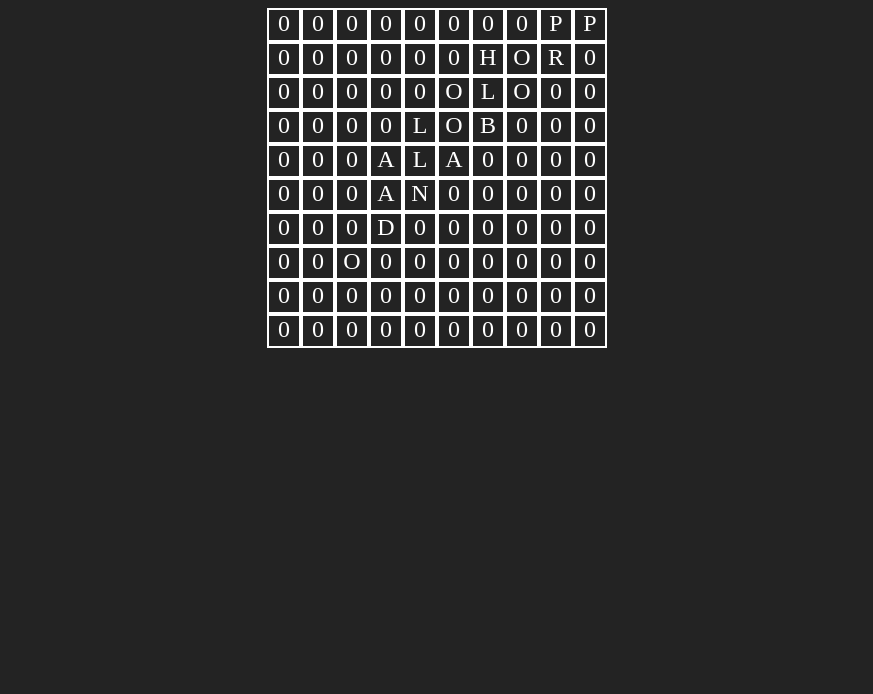
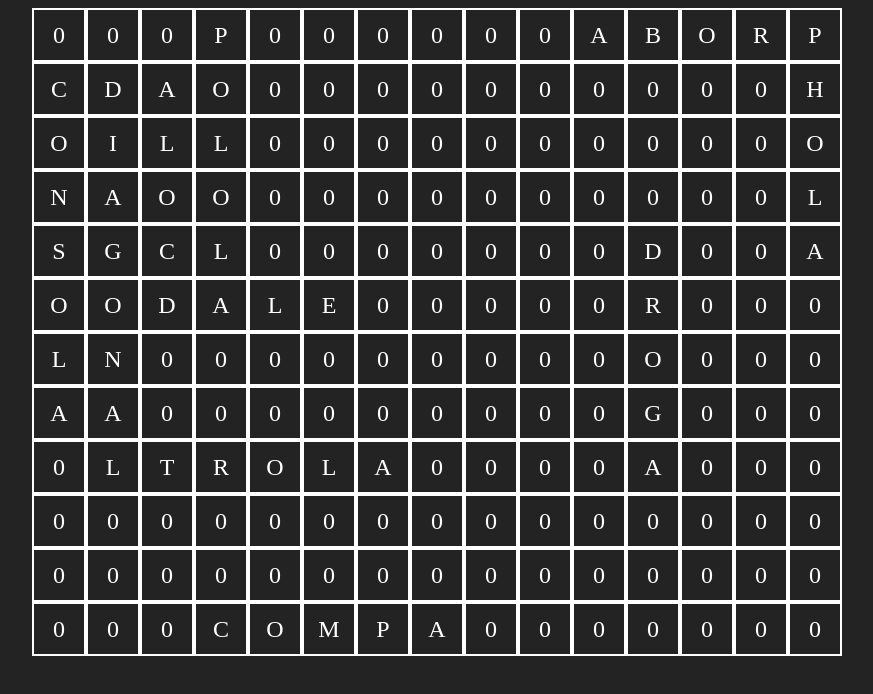
Before and after one commit to Miguensio/sopa-de-letras, a React (Vite) app: page / in a window 1280 px wide. Shown: the top 694 px of the page, without its empty margins (203-1076 px from the left). Built offline with nearby package versions, Linux system fonts and the light colour scheme.

Commit message:
Added all the functions to place a word in 8 directions

```diff
--- a/src/App.css
+++ b/src/App.css
@@ -14,10 +14,13 @@
 }
 
 .block{
+  display: flex;
+  justify-content: center;
+  align-items: center;
   border: 2px solid white;
   color: white;
   font-size: 1.5rem;
   text-align: center;
-  width: 30px;
-  height: 30px;
+  width: 50px;
+  height: 50px;
 }
--- a/src/App.jsx
+++ b/src/App.jsx
@@ -8,12 +8,12 @@ function App() {
   //wordLimit stores how much space the word is going to occupy
   //availableSpace stores the positions it would travel in the array to create the full word
 
-  function checkSpacePositionUp(randomPosition, gameArray, word, rows, wordSize){
+  function checkSpacePositionUp(randomPosition, gameArray, word, columns, wordSize){
     let controlPosition = 0;
     for(let j = 0; j < wordSize; j++){
       let startingPosition = randomPosition - controlPosition;
       if(gameArray[startingPosition] === '0' || gameArray[startingPosition] === word[j]){
-        controlPosition = controlPosition + rows;
+        controlPosition = controlPosition + columns;
       }
       else{
         return false;
@@ -22,13 +22,13 @@ function App() {
     return true;
   }
 
-  function checkSpaceUp(position, rows, wordLength, gameArray, word){
-    let wordLimit = (wordLength - 1) * rows;
+  function checkSpaceUp(position, columns, wordLength, gameArray, word){
+    let wordLimit = (wordLength - 1) * columns;
     let availableSpace = position - wordLimit;
     let isAvailable;
 
     if(availableSpace > 0){
-      isAvailable = checkSpacePositionUp(position, gameArray, word, rows, wordLength);
+      isAvailable = checkSpacePositionUp(position, gameArray, word, columns, wordLength);
       return isAvailable;
     }
     else{
@@ -36,12 +36,12 @@ function App() {
     }
   }
 
-  function checkSpacePositionDown(randomPosition, gameArray, word, rows, wordSize){
+  function checkSpacePositionDown(randomPosition, gameArray, word, columns, wordSize){
     let controlPosition = 0;
     for(let j = 0; j < wordSize; j++){
       let startingPosition = randomPosition + controlPosition;
       if(gameArray[startingPosition] === '0' || gameArray[startingPosition] === word[j]){
-        controlPosition = controlPosition + rows;
+        controlPosition = controlPosition + columns;
       }
       else{
         return false;
@@ -50,13 +50,13 @@ function App() {
     return true;
   }
 
-  function checkSpaceDown(position, rows, wordLength, arrayLength, gameArray, word){
-    let wordLimit = (wordLength - 1) * rows;
+  function checkSpaceDown(position, columns, wordLength, arrayLength, gameArray, word){
+    let wordLimit = (wordLength - 1) * columns;
     let availableSpace = position + wordLimit;
     let isAvailable;
 
     if(availableSpace < arrayLength){
-      isAvailable = checkSpacePositionDown(position, gameArray, word, rows, wordLength);
+      isAvailable = checkSpacePositionDown(position, gameArray, word, columns, wordLength);
       return isAvailable;
     }
     else{
@@ -192,6 +192,68 @@ function App() {
     }
   }
 
+  function checkSpacePositionUpLeft(position, columns, wordLength, word, gameArray){
+    let controlPosition = 0;
+    for(let j = 0; j < wordLength; j++){
+      let startingPosition = position - controlPosition;
+      if(gameArray[startingPosition] === '0' || gameArray[startingPosition] === word[j]){
+        controlPosition = controlPosition + columns + 1;
+      }
+      else{
+        return false;
+      }
+    }
+    return true;
+  }
+
+  function checkSpaceUpLeft(position, rows, columns, wordLength, word, gameArray){
+    let wordLimit = ((wordLength - 1) * rows) - (wordLength - 1);
+    let availableSpace = position - wordLimit;
+    let wordLimitLeft = wordLength - 1;
+    let availableSpaceLeft = position - wordLimitLeft;
+    let rowBreak = Math.trunc(position / columns);
+    let isAvailable;
+
+    if(availableSpace > 0 && rowBreak === Math.trunc(availableSpaceLeft / columns)){
+      isAvailable = checkSpacePositionUpLeft(position, columns, wordLength, word, gameArray);
+      return isAvailable;
+    }
+    else{
+      return false;
+    }
+  }
+
+  function checkSpacePositionUpRight(position, columns, wordLength, word, gameArray){
+    let controlPosition = 0;
+    for(let j = 0; j < wordLength; j++){
+      let startingPosition = position - controlPosition;
+      if(gameArray[startingPosition] === '0' || gameArray[startingPosition] === word[j]){
+        controlPosition = controlPosition + columns - 1;
+      }
+      else{
+        return false;
+      }
+    }
+    return true;
+  }
+
+  function checkSpaceUpRight(position, rows, columns, wordLength, word, gameArray){
+    let wordLimit = ((wordLength - 1) * rows) + (wordLength - 1);
+    let availableSpace = position - wordLimit;
+    let wordLimitRight = wordLength - 1;
+    let availableSpaceRight = position + wordLimitRight;
+    let rowBreak = Math.trunc(position / columns);
+    let isAvailable;
+
+    if(availableSpace > 0 && rowBreak === Math.trunc(availableSpaceRight / columns)){
+      isAvailable = checkSpacePositionUpRight(position, columns, wordLength, word, gameArray);
+      return isAvailable;
+    }
+    else{
+      return false;
+    }
+  }
+
   //Functions to fill the array in 4 directions
 
   function fillUp(randomPosition, gameArray, string, rows, wordSize){
@@ -257,9 +319,18 @@ function App() {
     }
   }
 
+  function fillUpRight(randomPosition, columns, wordLength, word, gameArray){
+    let controlPosition = 0;
+    for(let j = 0; j < wordLength; j++){
+      let startingPosition = randomPosition - controlPosition;
+      gameArray[startingPosition] = word[j];
+      controlPosition = controlPosition + columns - 1;
+    }
+  }
+
   //const words = ["HOLA","POLOLA","PROBANDO","TAL","COMPA","PARALO"];
-  const words = ["HOLA","POLOLA","PROBANDO"];
-  const [rows, columns] = [10, 10];
+  const words = ["HOLA","CONSOLA","DIAGONAL","POLOLA","PROBA","COLA","TROLA","DALE","COMPA","DROGA"];
+  const [rows, columns] = [12,15];
   const size = rows * columns;
 
   console.log(size);
@@ -278,22 +349,22 @@ function App() {
       if(!(gameArray[randomPosition] === string[0] || gameArray[randomPosition] === '0' )){
         continue;
       }
-      /*
-      let positionUp = checkSpaceUp(randomPosition, rows, wordSize, gameArray, string);
+
+      let positionUp = checkSpaceUp(randomPosition, columns, wordSize, gameArray, string);
 
       console.log("Checkeo si se puede hacia arriba: ", string, "desde la posición: ",randomPosition, positionUp);
 
       if(positionUp){
-        fillUp(randomPosition, gameArray, string, rows, wordSize);
+        fillUp(randomPosition, gameArray, string, columns, wordSize);
         i++;
         continue;
       }
-      let positionDown = checkSpaceDown(randomPosition, rows, wordSize, gameArray.length, gameArray, string);
+      let positionDown = checkSpaceDown(randomPosition, columns, wordSize, gameArray.length, gameArray, string);
 
       console.log("Checkeo si se puede hacia abajo: ", string, "desde la posición: ",randomPosition, positionDown);
 
       if(positionDown){
-        fillDown(randomPosition, gameArray, string, rows, wordSize);
+        fillDown(randomPosition, gameArray, string, columns, wordSize);
         i++;
         continue;
       }
@@ -318,7 +389,6 @@ function App() {
         continue;
       }
 
-
       let positionDownRight = checkSpaceDownRight(randomPosition, rows, columns, wordSize, gameArray.length, string, gameArray);
 
       console.log("Checkeo si se puede hacia abajo-derecha: ", string, "desde la posición: ",randomPosition, positionDownRight);
@@ -328,7 +398,6 @@ function App() {
         i++;
         continue;
       }
-        */
 
       let positionDownLeft = checkSpaceDownLeft(randomPosition, rows, columns, wordSize, gameArray.length, string, gameArray);
 
@@ -336,6 +405,26 @@ function App() {
 
       if(positionDownLeft){
         fillDownLeft(randomPosition, columns, wordSize, string, gameArray);
+        i++;
+        continue;
+      }
+
+      let positionUpLeft = checkSpaceUpLeft(randomPosition, rows, columns, wordSize, string, gameArray);
+
+      console.log("Checkeo si se puede hacia arriba-izquierda: ", string, "desde la posición: ",randomPosition, positionUpLeft);
+
+      if(positionUpLeft){
+        fillUpLeft(randomPosition, columns, wordSize, string, gameArray);
+        i++;
+        continue;
+      }
+
+      let positionUpRight = checkSpaceUpRight(randomPosition, rows, columns, wordSize, string, gameArray);
+
+      console.log("Checkeo si se puede hacia arriba-derecha: ", string, "desde la posición: ",randomPosition, positionUpRight);
+
+      if(positionUpRight){
+        fillUpRight(randomPosition, columns, wordSize, string, gameArray);
         i++;
         continue;
       }
```
